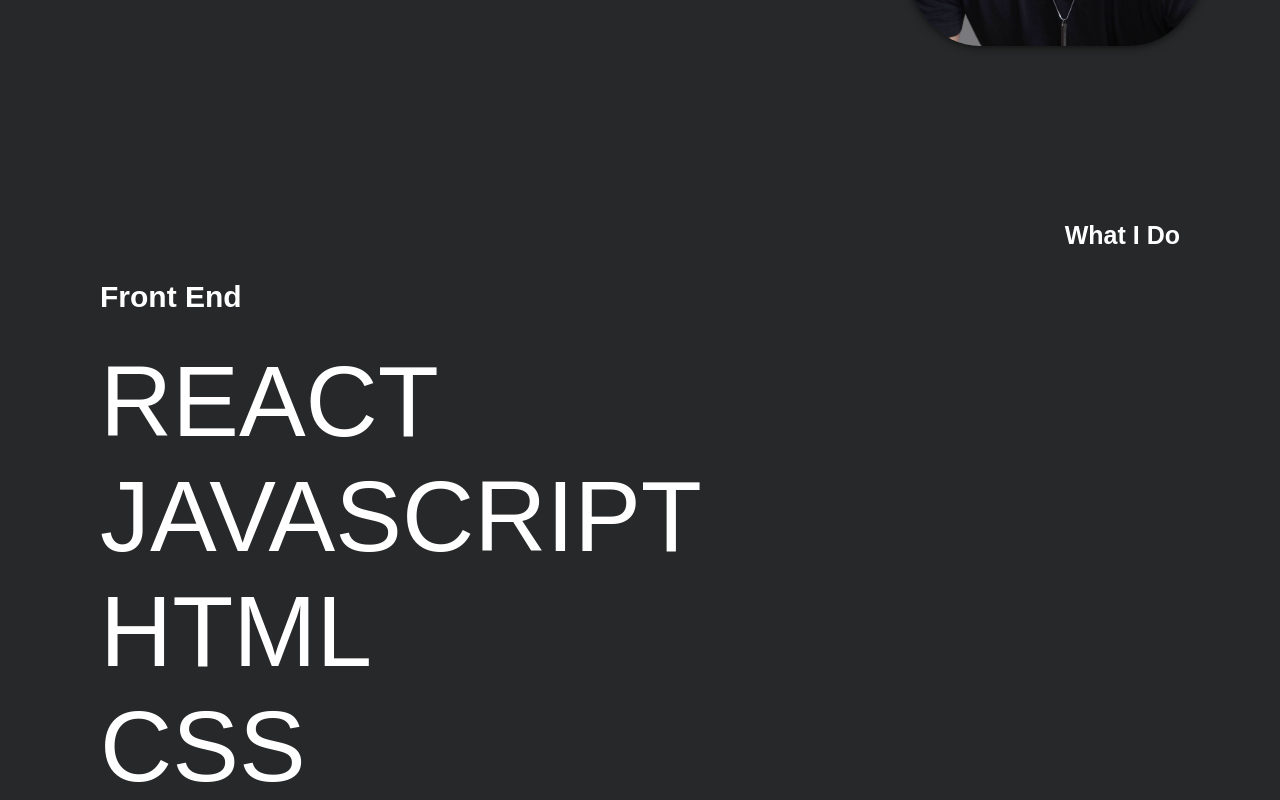
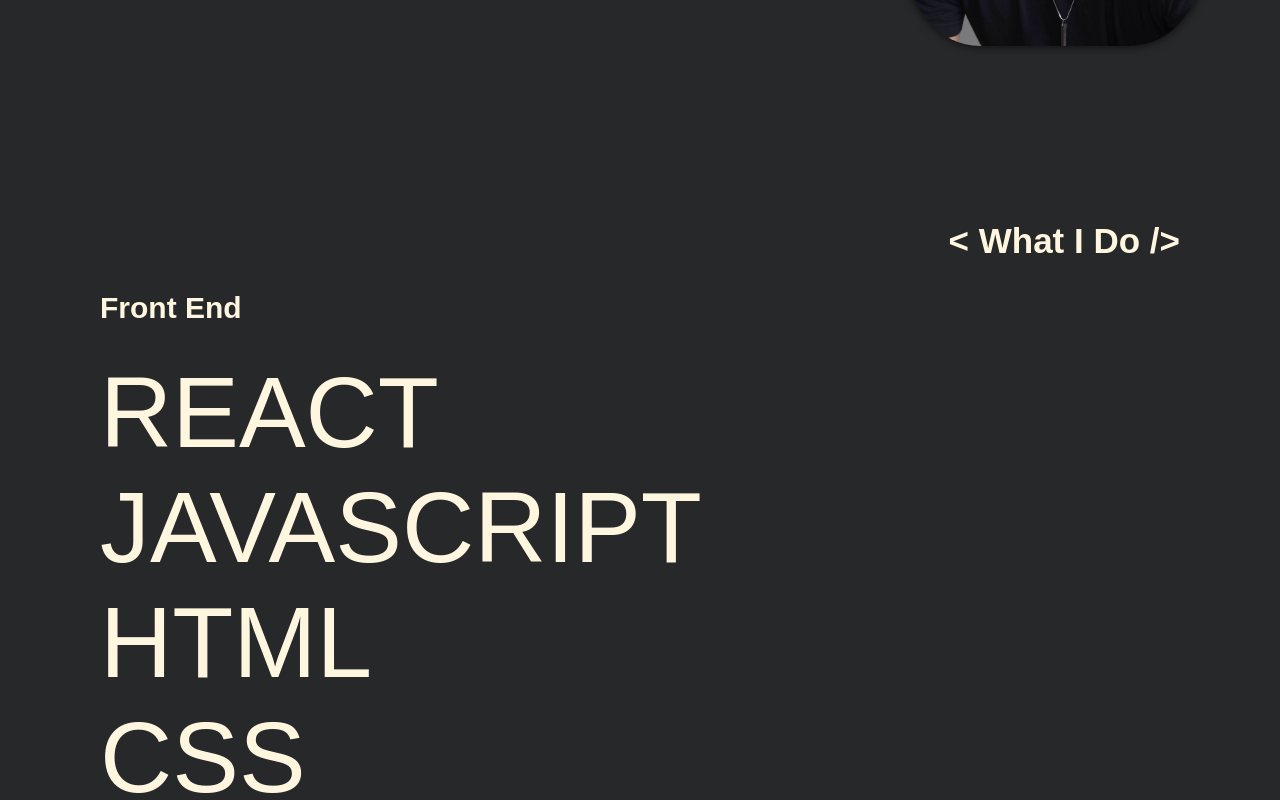
Before and after one commit to Bouderton/about-me, a React (Vite) app in the folder About-Me/: page / in a window 1280 px wide. Shown: the part 1000-1800 px from the top of the page. Built offline with nearby package versions, Linux system fonts and the light colour scheme.

Commit message:
skills section title and color

```diff
--- a/About-Me/src/components/Skills/Skills.css
+++ b/About-Me/src/components/Skills/Skills.css
@@ -1,6 +1,6 @@
 .skills {
   padding: 100px 100px;
-  color: white;
+  color: #fff6e0;
   display: flex;
   flex-direction: column;
   justify-content: center;
@@ -13,8 +13,16 @@
 }
 
 .skills__title {
-  font-size: 25px;
+  font-size: 35px;
   margin: 0;
+}
+
+.skills__title::before {
+  content: "< ";
+}
+
+.skills__title::after {
+  content: " />";
 }
 
 .skills__front-header {
```
